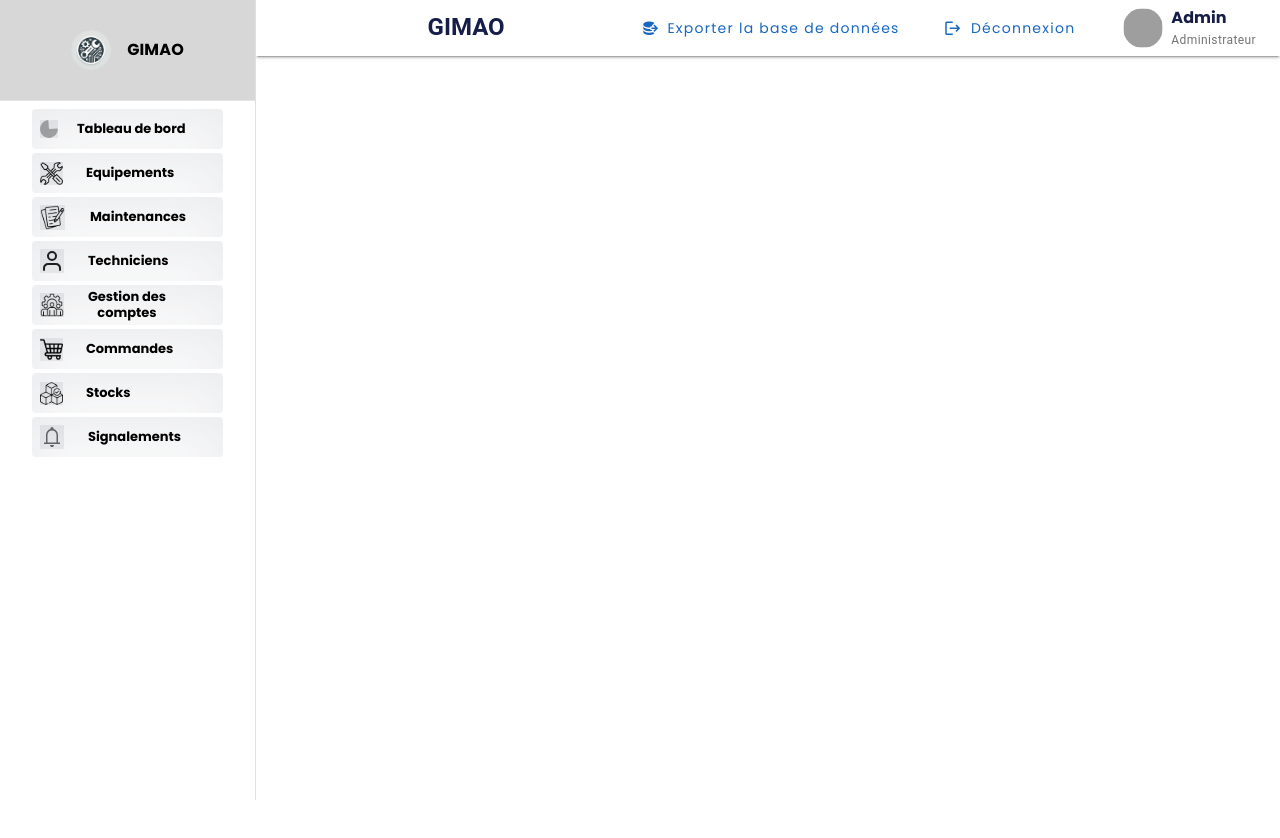
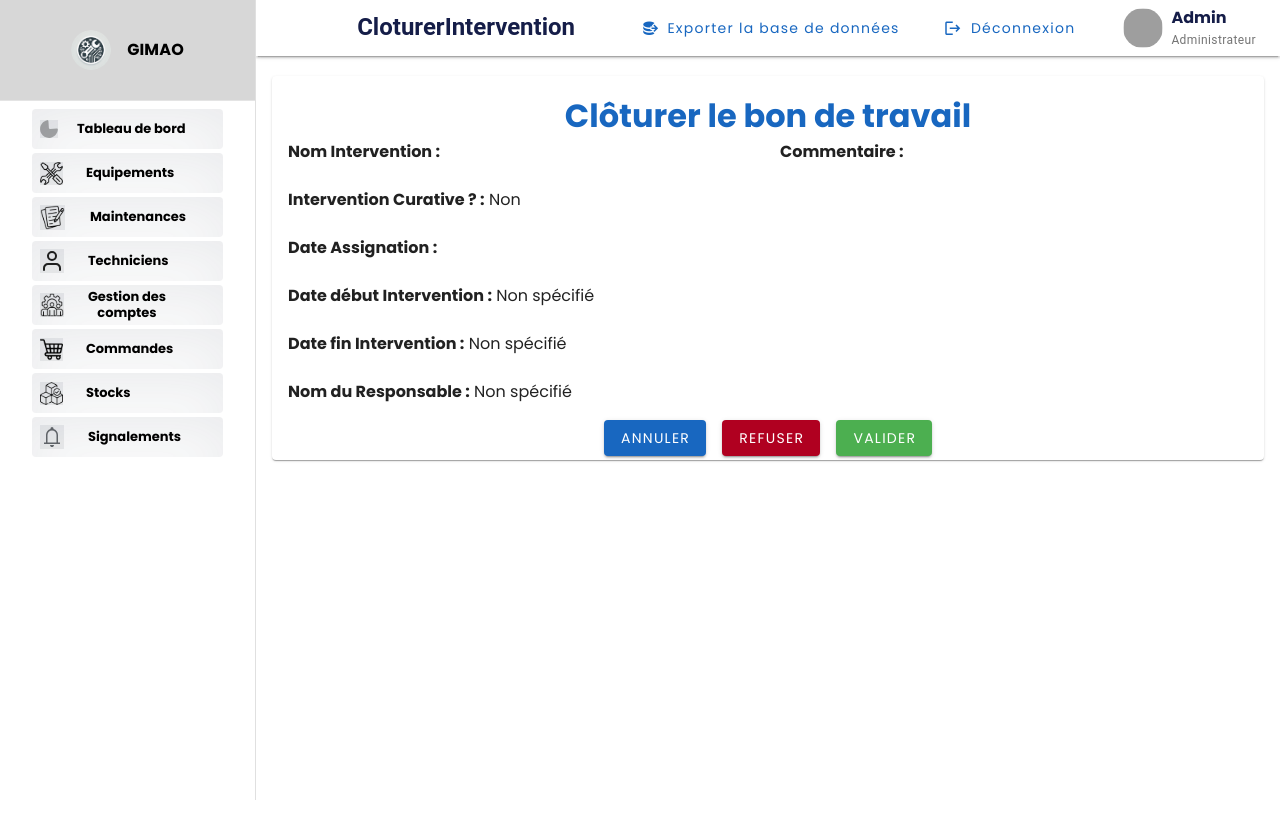
Before and after one commit to JDRSinclair/GIMAO, a Vue app in the folder frontend/: page /cloturer-interventions in a window 1280 px wide. Shown: the top 838 px of the page. Before the commit the page ends 800 px from the top, so only its background shows below. Built offline with nearby package versions, Linux system fonts and the light colour scheme; no server answers; grey boxes are pictures that could not be loaded; the HTML template or start-up script is replaced by a standard one.

Commit message:
Ajout Page CloturerIntervention.vue

```diff
--- a/frontend/src/router/index.js
+++ b/frontend/src/router/index.js
@@ -10,6 +10,7 @@ import CreerBonTravail from '@/views/Maintenances/CreerBonTravail.vue'
 import Commandes from '@/views/Commandes/Commandes.vue'
 import Stocks from '@/views/Stocks/Stocks.vue'
 import Signalements from '@/views/Signalements/Signalements.vue'
+import CloturerIntervention from '@/views/TableauDeBord/CloturerIntervention.vue'
 
 
 const routes = [
@@ -80,6 +81,13 @@ const routes = [
     name: 'Signalements',
     component: Signalements,
     meta: { title: 'Signalements' }
+  },
+
+  {
+    path: '/cloturer-interventions',
+    name: 'CloturerIntervention',
+    component: CloturerIntervention,
+    meta: { title: 'CloturerIntervention' }
   }
 ]
 
--- a/frontend/src/services/api.js
+++ b/frontend/src/services/api.js
@@ -8,6 +8,10 @@ export default {
 
   getEquipements() {
     return axios.get(`${API_URL}equipements/`);
+  },
+
+  getInterventions() {
+    return axios.get(`${API_URL}interventions/`);
   },
 
   getLieux() {
--- /dev/null
+++ b/frontend/src/views/TableauDeBord/CloturerIntervention.vue
@@ -0,0 +1,121 @@
+<template>
+    <v-app>
+      <v-main>
+        <v-container class="py-5">
+          <v-card class="pa-4">
+            <h1 class="text-primary text-center">Clôturer le bon de travail</h1>
+
+            <v-row>
+              <!-- Colonne de gauche avec les informations -->
+              <v-col cols="6">
+                <v-row>
+                  <!-- Champ NomIntervention -->
+                  <v-col cols="12">
+                    <p><strong>Nom Intervention :</strong> {{ intervention.nomIntervention }}</p>
+                  </v-col>
+                  <!-- Switch Champ interventionCurative -->
+                  <v-col cols="12">
+                    <p><strong>Intervention Curative ? :</strong> {{ intervention.interventionCurative ? 'Oui' : 'Non' }}</p>
+                  </v-col>
+                  <!-- Champ DateAssignation -->
+                  <v-col cols="12">
+                    <p><strong>Date Assignation :</strong> {{ intervention.dateAssignation }}</p>
+                  </v-col>
+                  <!-- Champ DebutIntervention -->
+                  <v-col cols="12">
+                    <p><strong>Date début Intervention :</strong> {{ intervention.dateDebutIntervention || 'Non spécifié' }}</p>
+                  </v-col>
+                  <!-- Champ FinIntervention -->
+                  <v-col cols="12">
+                    <p><strong>Date fin Intervention :</strong> {{ intervention.dateFinIntervention || 'Non spécifié' }}</p>
+                  </v-col>
+                  <!-- Champ Responsable -->
+                  <v-col cols="12">
+                    <p><strong>Nom du Responsable :</strong> {{ intervention.responsable || 'Non spécifié' }}</p>
+                  </v-col>
+                </v-row>
+              </v-col>
+
+              <!-- Colonne de droite avec le commentaire -->
+              <v-col cols="6">
+                <p><strong>Commentaire :</strong></p>
+                <p>{{ intervention.commentaireIntervention }}</p>
+              </v-col>
+            </v-row>
+
+            <!-- Boutons -->
+            <v-row justify="center" class="mt-4">
+              <v-btn color="primary" class="text-white mx-2" @click="cancelCloture">
+                Annuler
+              </v-btn>
+              <v-btn color="error" class="text-white mx-2" @click="refuseCloture">
+                Refuser
+              </v-btn>
+              <v-btn color="success" class="text-white mx-2" @click="validationCloture">
+                Valider
+              </v-btn>
+            </v-row>
+          </v-card>
+        </v-container>
+      </v-main>
+    </v-app>
+  </template>
+
+  <script>
+  import { reactive, onMounted } from 'vue';
+  import { useRouter } from 'vue-router';
+  import api from '@/services/api';
+
+  export default {
+    name: 'CloturerIntervention',
+    setup() {
+      const router = useRouter();
+      const intervention = reactive({
+        nomIntervention: "",
+        interventionCurative: false,
+        dateAssignation: "",
+        dateDebutIntervention: null,
+        dateFinIntervention: null,
+        responsable: "", // Ajout de la propriété pour le responsable
+        commentaireIntervention: "",
+      });
+
+      const fetchData = async () => {
+        try {
+          const interventionsRes = await api.getInterventions();
+
+          if (interventionsRes && interventionsRes.data && interventionsRes.data.length > 0) {
+            // Assigner les données du premier élément du tableau intervention
+            Object.assign(intervention, interventionsRes.data[0]);
+          }
+        } catch (error) {
+          console.error('Erreur lors de la récupération des données:', error);
+        }
+      };
+
+      // Annuler la cloture du bon de travail
+      const cancelCloture = () => {
+        router.push('/');
+      };
+
+      // Refuser la cloture du bon de travail
+      const refuseCloture = () => {
+        router.push('/');
+      };
+
+      // Valider la cloture du bon de travail
+      const validationCloture = () => {
+        router.push('/');
+      };
+
+      onMounted(fetchData);
+
+      return {
+        intervention, // Exposez l'objet intervention
+        cancelCloture,
+        refuseCloture,
+        validationCloture,
+      };
+    },
+  };
+  </script>
--- a/frontend/src/views/TableauDeBord/TableauDeBord.vue
+++ b/frontend/src/views/TableauDeBord/TableauDeBord.vue
@@ -49,9 +49,10 @@
                 :items="interventions"
                 :items-per-page="5"
                 :page.sync="interventionsPage"
-                item-value="name"
+                item-value="nom"
                 class="elevation-1 rounded-lg"
                 hide-default-footer
+                @click:row="cloturerIntervention"
               ></v-data-table>
               <v-pagination
                 v-model="interventionsPage"
@@ -126,6 +127,10 @@ export default {
     cloturerFicheIntervention() {
       console.log('Clôturer la fiche d\'intervention');
     },
+    cloturerIntervention() {
+      // Rediriger vers la page de clôture d'intervention sans paramètres
+      this.$router.push({ name: 'CloturerIntervention' });
+    },
   },
 };
 </script>
```
Also changed, not shown: 1 other file (tests, documents, lock files or other folders).
